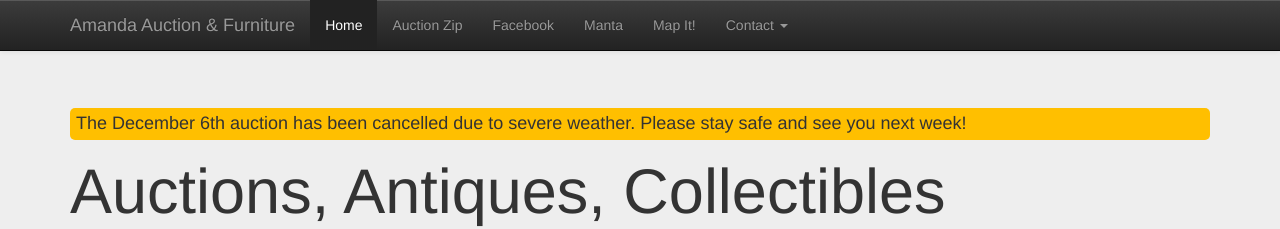
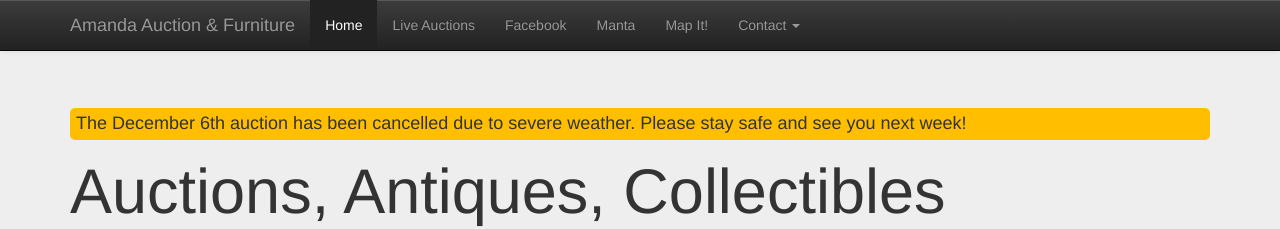
Before and after one commit to amanda-furniture/amanda-furniture.github.io, a Jekyll site: the page built from index.html, in a window 1280 px wide. Shown: the top 229 px of the page. Built offline with Jekyll 4.4.1, drawn with Linux system fonts in a browser that asks for light colours; nearby versions of some CDN libraries; Markdown is read by kramdown in place of the engine named in the settings.

```diff
--- a/_layouts/default.html
+++ b/_layouts/default.html
@@ -39,7 +39,7 @@
         <div class="navbar-collapse collapse">
           <ul class="nav navbar-nav">
             <li class="active"><a href="/">Home</a></li>
-            <li><a href="http://www.auctionzip.com/OH-Auctioneers/108426.html">Auction Zip</a></li>
+            <li><a href="http://www.auctionzip.com/OH-Auctioneers/108426.html">Live Auctions</a></li>
             <li><a href="http://www.facebook.com/pages/Amanda-Auction-Furniture-Antique-Craft-Mall/507568509282904">Facebook</a></li>
             <li><a href="http://www.manta.com/c/mm7h1zh">Manta</a></li>
             <li><a href="https://maps.google.com/maps?q=302+E.+Main+St++Amanda,+OH">Map It!</a></li>
```
